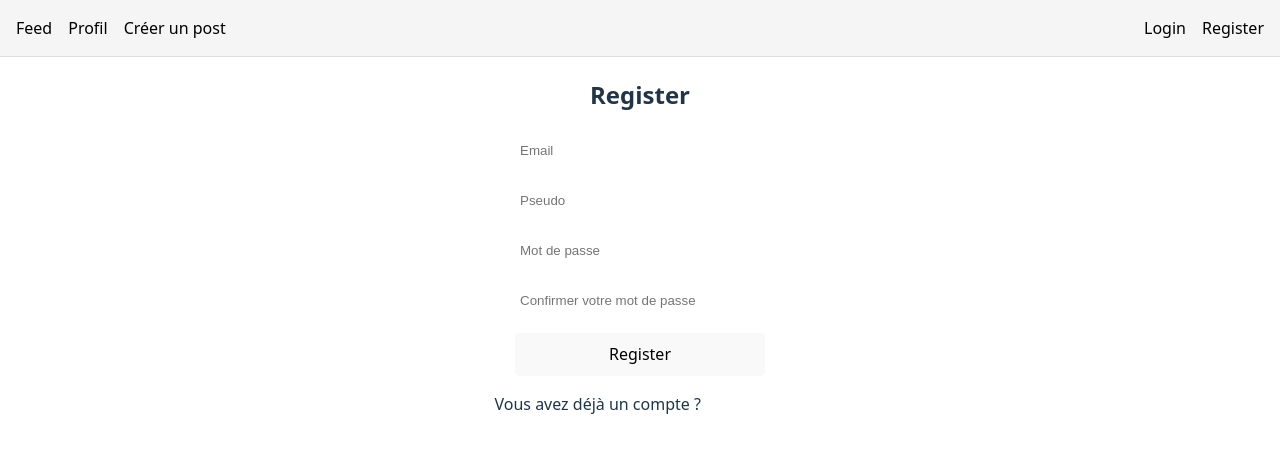
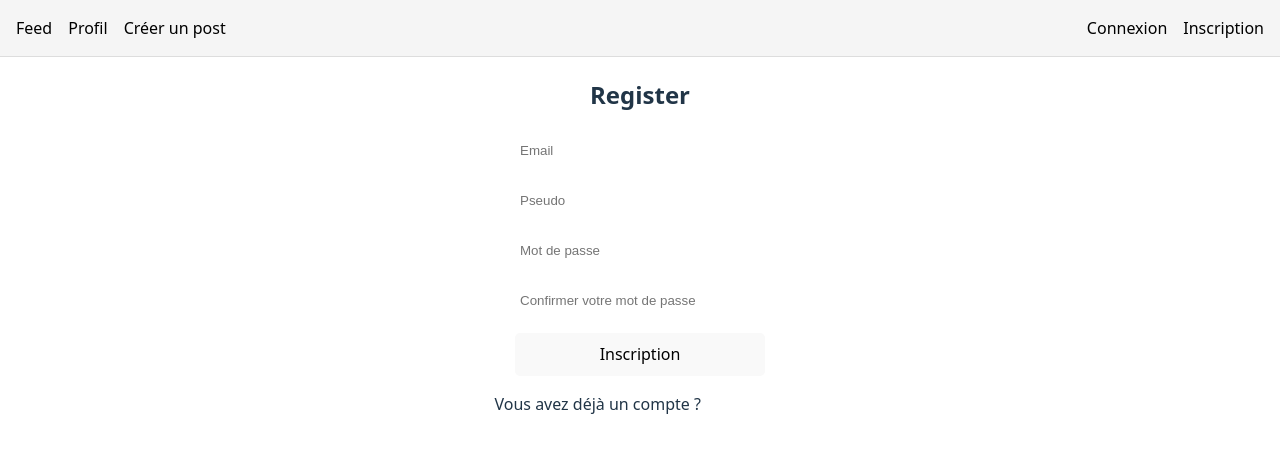
Before and after one commit to ilonaroussel/instagram, a React (Vite) app in the folder frontend/: page /register in a window 1280 px wide. Shown: the top 452 px of the page. Built offline with nearby package versions, Linux system fonts and the light colour scheme.

Commit message:
fix bug affichage des postes

```diff
--- a/frontend/src/components/Navbar.tsx
+++ b/frontend/src/components/Navbar.tsx
@@ -19,13 +19,13 @@ const Navbar = () => {
 
       <div>
         {token ? (
-          <button onClick={handleLogout}>Logout</button>
+          <button onClick={handleLogout}>Déconnexion</button>
         ) : (
           <>
             <Link to="/login" style={{ marginRight: "1rem" }}>
-              Login
+              Connexion
             </Link>
-            <Link to="/register">Register</Link>
+            <Link to="/register">Inscription</Link>
           </>
         )}
       </div>
--- a/frontend/src/pages/Feed.tsx
+++ b/frontend/src/pages/Feed.tsx
@@ -1,4 +1,4 @@
-import { useEffect, useState } from "react";
+import { useEffect, useState, useRef } from "react";
 import { useNavigate } from "react-router-dom";
 import './../index.css'
 import './../App.css'
@@ -21,6 +21,8 @@ const Posts = () => {
   const [error, setError] = useState("");
   const [hasMore, setHasMore] = useState(true);
   const navigate = useNavigate();
+  const didFetch = useRef(false);
+
 
 const fetchPosts = async () => {
   setLoading(true);
@@ -42,17 +44,17 @@ const fetchPosts = async () => {
 
     const data: PostWithUsername[] = await res.json();
 
-    // Filtrer les postes doublons
-    setPosts(prev => {
-      const existingIds = new Set(prev.map(p => p.id));
-      const filtered = data.filter(p => !existingIds.has(p.id));
-      setOffset(prev => prev + filtered.length);
-      return [...prev, ...filtered];
-    });
+    // add posts
+    setPosts(prev => [...prev, ...data]);
 
+    // Incrémenter l'offset selon ce que le backend a renvoyé
+    setOffset(prev => prev + data.length);
+
+    // Si le backend renvoie moins que PAGE_SIZE → plus de posts
     if (data.length < PAGE_SIZE) {
       setHasMore(false);
     }
+
   } catch (err) {
     console.error(err);
     setError("Impossible de charger les postes");
@@ -62,7 +64,10 @@ const fetchPosts = async () => {
 };
 
   useEffect(() => {
-    fetchPosts();
+    if (!didFetch.current) {
+      fetchPosts();
+      didFetch.current = true;
+    }
   }, []);
 
   if (error) return <p>{error}</p>;
--- a/frontend/src/pages/Login.tsx
+++ b/frontend/src/pages/Login.tsx
@@ -1,4 +1,3 @@
-// Login.tsx
 import React, { useState } from "react";
 import { useNavigate, Link } from "react-router-dom";
 //import { api } from "../auth";
@@ -57,7 +56,7 @@ const Login: React.FC = () => {
               placeholder="Mot de passe"
             />
           </div>
-          <button type="submit">Login</button>
+          <button type="submit">Connexion</button>
         </form>
         <p>
           Vous n'avez pas encore de compte ? <Link to="/register">Inscription</Link>
--- a/frontend/src/pages/Register.tsx
+++ b/frontend/src/pages/Register.tsx
@@ -1,16 +1,15 @@
-// Register.tsx
 import React, { useState } from "react";
 import { useNavigate, Link } from "react-router-dom";
-import { api } from "../auth";
+//import { api } from "../auth";
 
 const Register: React.FC = () => {
-  const navigate = useNavigate();
-
   const [email, setEmail] = useState("");
   const [username, setUsername] = useState("");
   const [password, setPassword] = useState("");
   const [confirmPassword, setConfirmPassword] = useState("");
   const [error, setError] = useState("");
+  const navigate = useNavigate();
+
 
   // Basic password validation
   const passwordValid = (pwd: string) => {
@@ -117,7 +116,7 @@ const Register: React.FC = () => {
               </p>
             )}
           </div>
-          <button type="submit">Register</button>
+          <button type="submit">Inscription</button>
         </form>
         <p>
           Vous avez déjà un compte ? <Link to="/login">Connexion</Link>
```
